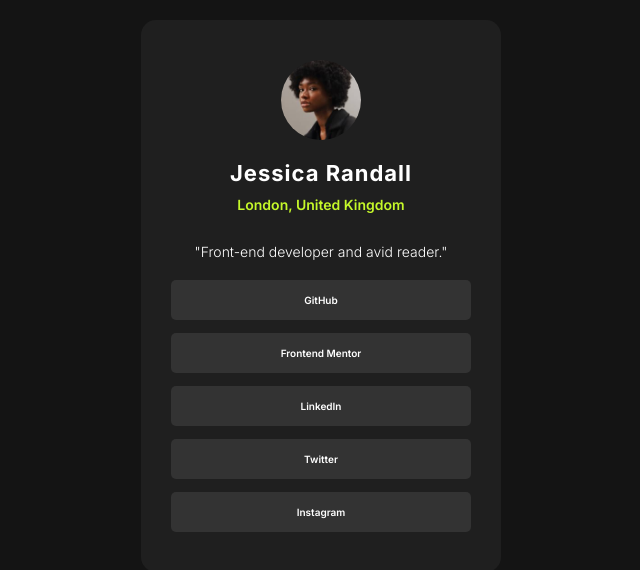
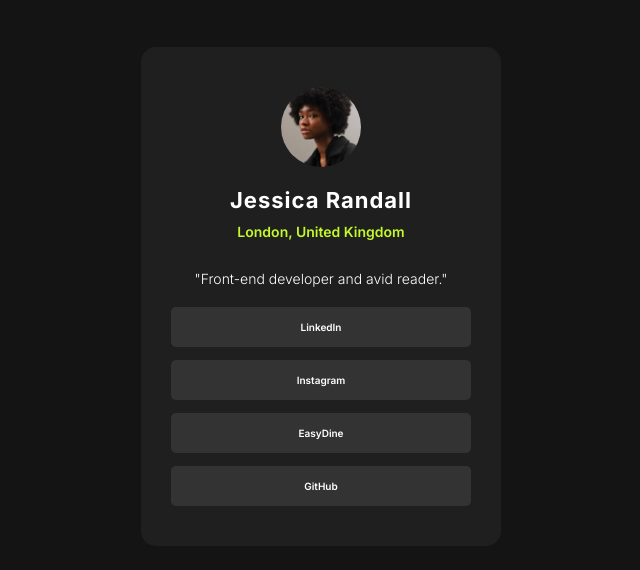
Before and after one commit to mberrishdev/SocialLinks, a React (Vite) app: page / in a window 1280 px wide. Shown: the part 104-674 px from the top of the page, without its empty margins (319-959 px from the left). Built offline with nearby package versions, Linux system fonts and the light colour scheme.

Commit message:
Update App.jsx

```diff
--- a/src/App.jsx
+++ b/src/App.jsx
@@ -5,11 +5,10 @@ import ButtonsContainer from "./components/ButtonsContainer";
 
 function App() {
   const buttonData = [
-    { label: "GitHub", url: "https://github.com/example" },
-    { label: "Frontend Mentor", url: "https://www.frontendmentor.io/" },
-    { label: "LinkedIn", url: "https://www.linkedin.com/" },
-    { label: "Twitter", url: "https://twitter.com/" },
-    { label: "Instagram", url: "https://www.instagram.com/" },
+    { label: "LinkedIn", url: "https://www.linkedin.com/in/mberrish/" },
+    { label: "Instagram", url: "https://www.instagram.com/mberrish/" },
+    { label: "EasyDine", url: "https://easydine.ge" },
+    { label: "GitHub", url: "https://github.com/mberrishdev" }
   ];
 
   return (
```
